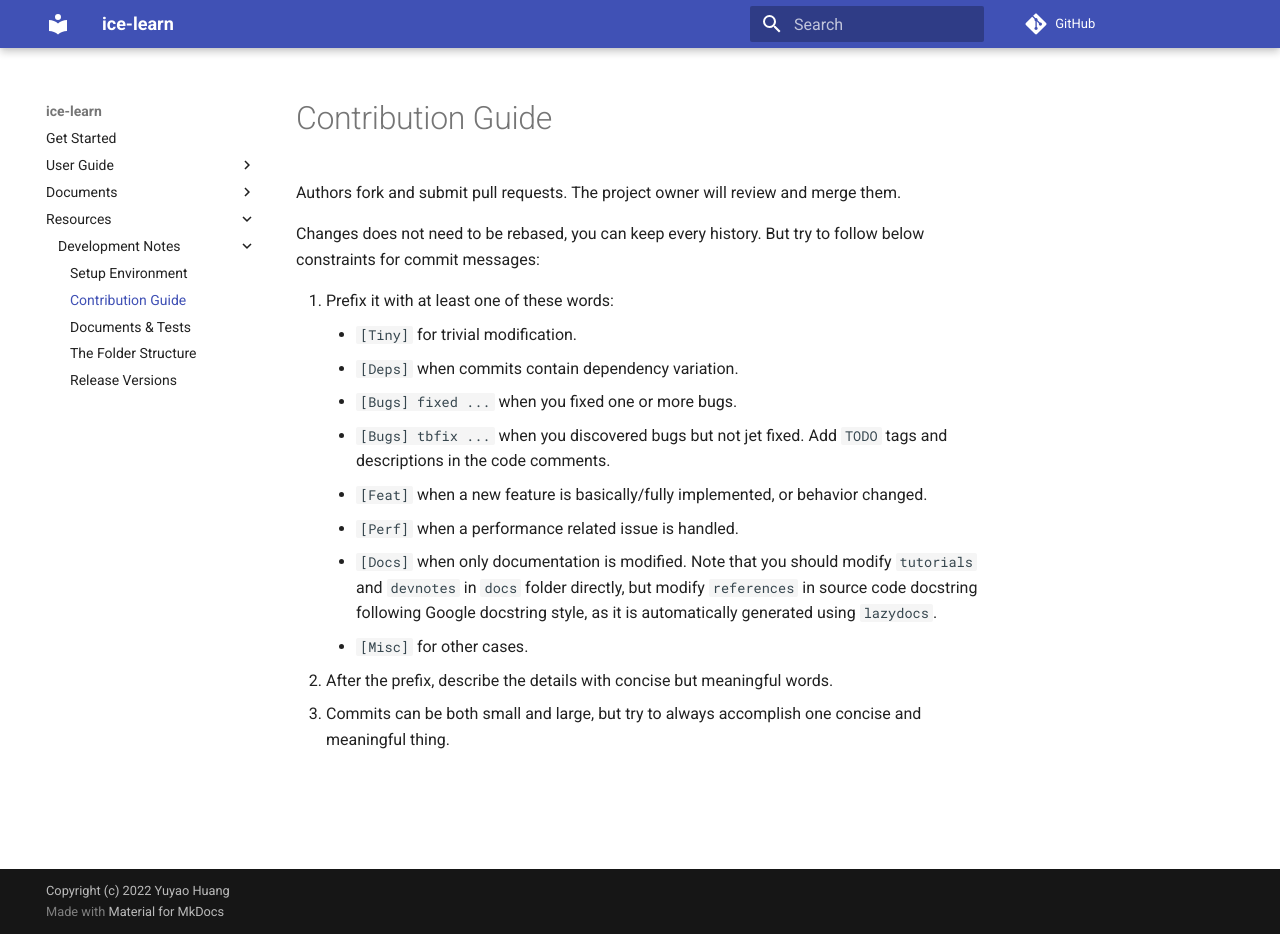
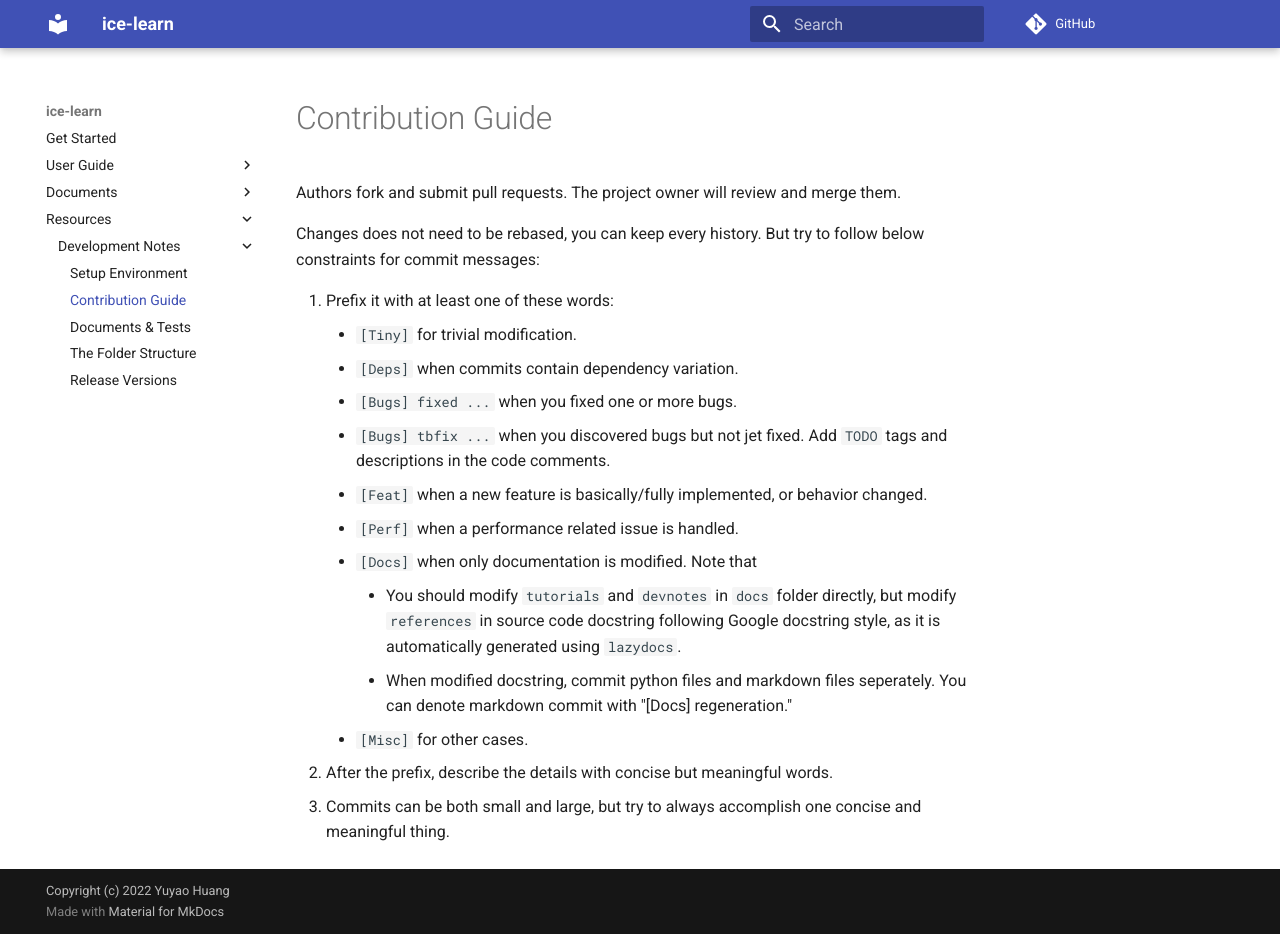
Before and after one commit to tjyuyao/ice-learn, an MkDocs documentation site: the page built from docs/resources/dev_notes/01_contribution_guide.md, in a window 1280 px wide and 934 px high. Built offline with MkDocs 1.6.1 and Material for MkDocs 9.7.7, drawn with Linux system fonts in a browser that asks for light colours; comment, search, counter and statistics services are not loaded.

Commit message:
Update 01_contribution_guide.md

```diff
--- a/docs/resources/dev_notes/01_contribution_guide.md
+++ b/docs/resources/dev_notes/01_contribution_guide.md
@@ -11,7 +11,9 @@ Changes does not need to be rebased, you can keep every history. But try to foll
     - `[Bugs] tbfix ...` when you discovered bugs but not jet fixed. Add `TODO` tags and descriptions in the code comments.
     - `[Feat]` when a new feature is basically/fully implemented, or behavior changed.
     - `[Perf]` when a performance related issue is handled.
-    - `[Docs]` when only documentation is modified. Note that you should modify `tutorials` and `devnotes` in `docs` folder directly, but modify `references` in source code docstring following Google docstring style, as it is automatically generated using `lazydocs`.
+    - `[Docs]` when only documentation is modified. Note that
+        - You should modify `tutorials` and `devnotes` in `docs` folder directly, but modify `references` in source code docstring following Google docstring style, as it is automatically generated using `lazydocs`.
+        - When modified docstring, commit python files and markdown files seperately. You can denote markdown commit with "[Docs] regeneration."
     - `[Misc]` for other cases.
 2. After the prefix, describe the details with concise but meaningful words.
 3. Commits can be both small and large, but try to always accomplish one concise and meaningful thing.
```
